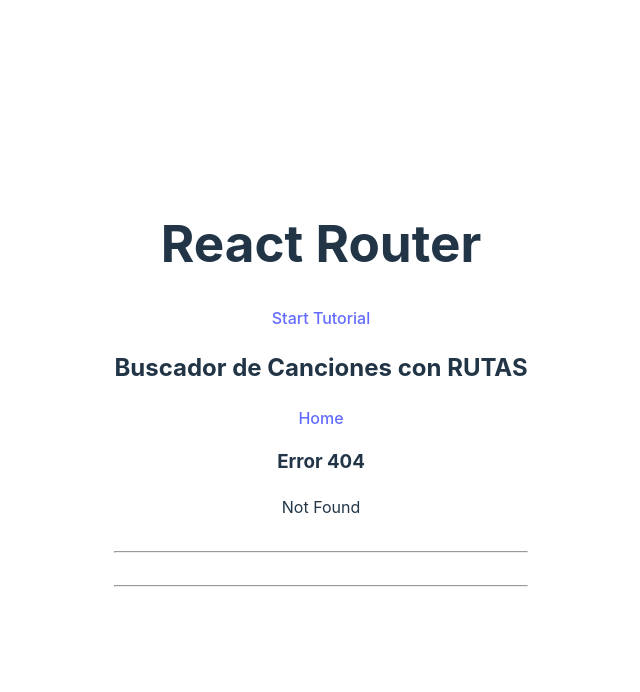
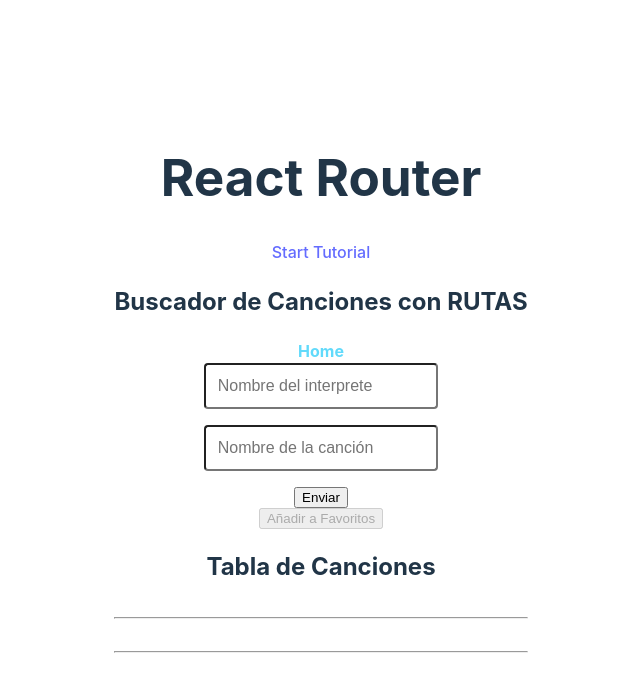
Before and after one commit to oyham/React-by-JonMircha-2, a React (Vite) app: page /#/ in a window 1280 px wide. Before the commit this address led to /#/santos/agregar. Shown: the top 692 px of the page, without its empty margins (319-959 px from the left). Built offline with nearby package versions, Linux system fonts and the light colour scheme.

Commit message:
React Router 68

```diff
--- a/src/components/SongForm.jsx
+++ b/src/components/SongForm.jsx
@@ -5,8 +5,9 @@
     song: "",
 }
 
-const SongForm = ({ handleSearch }) => {
+const SongForm = ({ handleSearch, handleSaveSong }) => {
     const [form, setForm] = useState(initialForm)
+    const [isDisabled, setIsDisabled] = useState(true)
 
     const handleChange = (e) => {
         setForm({
@@ -20,11 +21,13 @@
 
         if(!form.artist || !form.song){
             alert("Datos incompletos")
+            setIsDisabled(true)
             return;
         }
 
         handleSearch(form)
         setForm(initialForm)
+        setIsDisabled(false)
     }
 
     return (
@@ -37,6 +40,7 @@
                     onChange={handleChange} value={form.song}
                 />
                 <input type="submit" value='Enviar' />
+                <input type="button" onClick={handleSaveSong} value="Añadir a Favoritos" disabled={isDisabled && "disabled"}/>
             </form>
         </div>
     )
--- a/src/components/SongSearch.jsx
+++ b/src/components/SongSearch.jsx
@@ -6,11 +6,14 @@
 import { HashRouter, NavLink, Route, Routes } from "react-router-dom";
 import Error404 from '../pages/Error404'
 
+let mySongsInit = JSON.parse(localStorage.getItem("mySongs")) || [];
+
 const SongSearch = () => {
     const [search, setSearch] = useState(null)
     const [lyric, setLyric] = useState(null)
     const [bio, setBio] = useState(null)
     const [loading, setLoading] = useState(false)
+    const [mySongs, setMySongs] = useState(mySongsInit)
 
     useEffect(() => {
         if (search === null) return;
@@ -37,12 +40,20 @@
         }
 
         fetchData()
-    }, [search])
+
+        localStorage.setItem("mySongs",JSON.stringify(mySongs));
+    }, [search,mySongs])
 
     const handleSearch = (data) => {
         // console.log(data)
         setSearch(data)
     }
+
+    const handleSaveSong = () => {
+        alert("Salvando canción en favoritos")
+    }
+
+    const handleDeleteSong = (id) => {}
 
     return (
         <div>
@@ -50,15 +61,15 @@
                 <header>
                     <h2>Buscador de Canciones con RUTAS</h2>
                     <nav>
-                        <NavLink to='/canciones'>Home</NavLink>
+                        <NavLink to='/'>Home</NavLink>
                     </nav>
                 </header>
                 {loading && <Loader />}
                 <article className="grid-1-3">
                     <Routes>
-                        <Route path='/canciones' element={
+                        <Route path='/' element={
                             <>
-                                <SongForm handleSearch={handleSearch} />
+                                <SongForm handleSearch={handleSearch} handleSaveSong={handleSaveSong}/>
                                 <h2>Tabla de Canciones</h2>
                                 {search && !loading && (
                                     <SongDetails search={search} lyric={lyric} bio={bio} />
```
Also changed, not shown: 1 other file (tests, documents, lock files or other folders).
